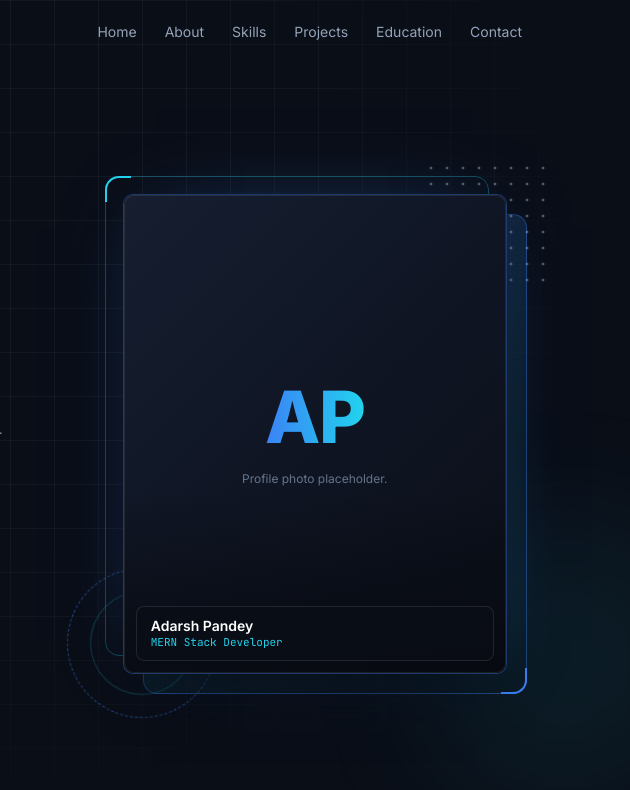
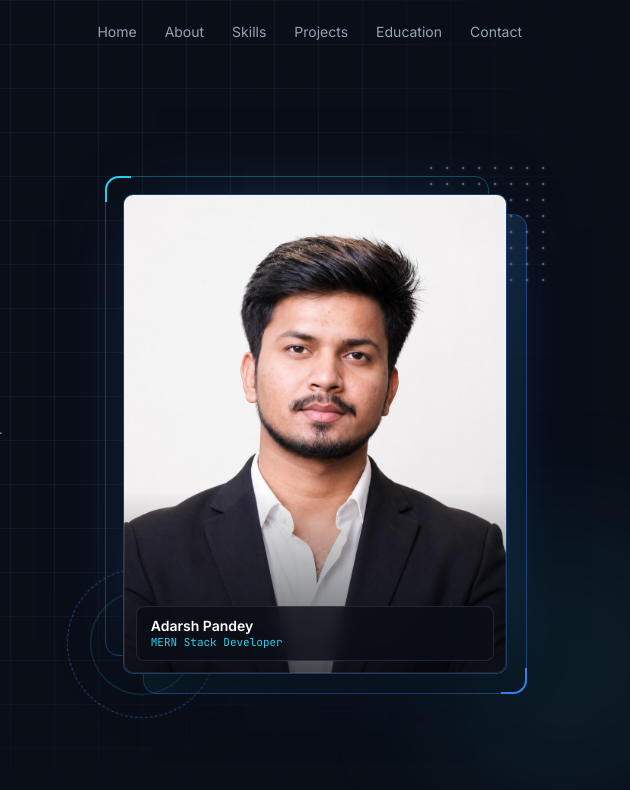
Before and after one commit to adarshhpandey12/myportfolio, a plain HTML site: page index.html in a window 1280 px wide. Shown: the top 790 px of the page, 650-1280 px from the left. Drawn offline with Linux system fonts and the light colour scheme.

Commit message:
Added profile photo to portfolio

```diff
--- a/index.html
+++ b/index.html
@@ -384,6 +384,14 @@
     height: 110px;
   }
 }
+
+.profile-img {
+    width: 100%;
+    height: 100%;
+    object-fit: cover;
+    display: block;
+    border-radius: inherit;
+}
   </style>
 </head>
 
@@ -472,10 +480,11 @@
             </div>
             <div class="profile">
               <div class="profile-media" id="profile">
-                <div class="profile-ph">
-                  <span class="big grad-text">AP</span>
-                  <p>Profile photo placeholder.</p>
-                </div>
+               <img
+               src="assets/profile.jpg"
+               alt="Adarsh Pandey"
+              class="profile-img"
+              >
               </div>
               <div class="profile-fade" aria-hidden="true"></div>
               <div class="profile-badge"><b>Adarsh Pandey</b><span>MERN Stack Developer</span></div>
```
Also changed, not shown: assets/profile.jpg (renamed from profile photo.jpeg).
